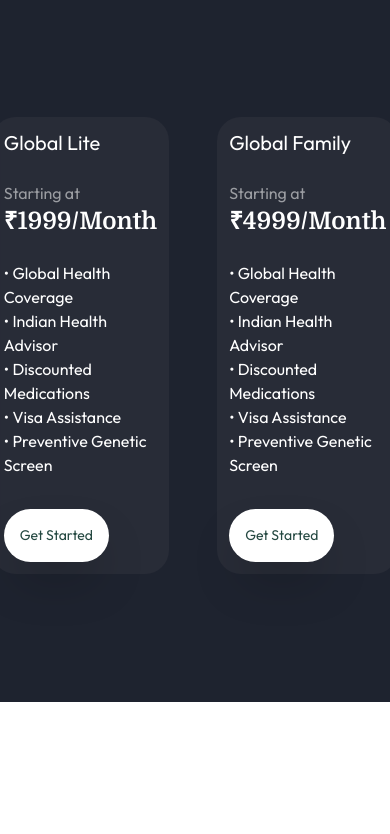
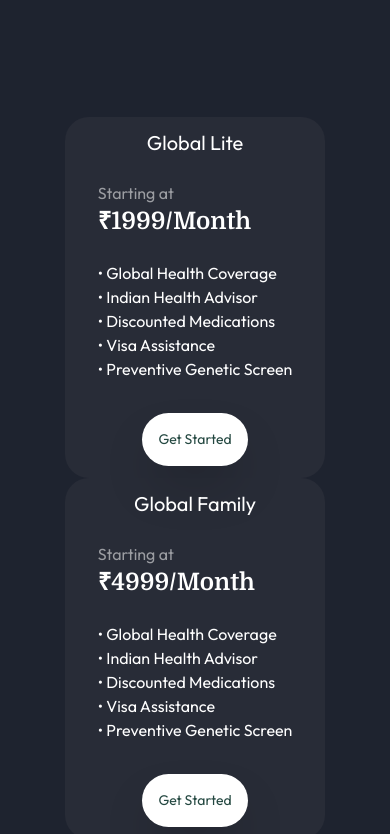
Before and after one commit to utkarsh125/project-hale, a React (Vite) app: page / in a window 390 px wide. Shown: the part 3170-4004 px from the top of the page. Built offline with nearby package versions, Linux system fonts and the light colour scheme.

Commit message:
fixed pricing and doctor responsiveness

```diff
--- a/src/components/Header/Header.jsx
+++ b/src/components/Header/Header.jsx
@@ -18,7 +18,7 @@ const Header = () => {
           <div className='hidden lg:w-[1050px] lg:h-[640pz] lg:flex '>
             <img src={doctor} alt="" className='mt-8 pt-10 z-[1]'/>
             {/* Overlapping image */}
-            <img src={patient} alt="" className='w-1/5 rounded-lg right-36 top-28 z-[2] absolute'/>
+            <img src={patient} alt="" className='w-1/4 right-2 top-12 rounded-lg md:right-10 md:top-16 z-[2] absolute'/>
           </div>
         </div>
     </div>
--- a/src/components/pricing/Pricing.jsx
+++ b/src/components/pricing/Pricing.jsx
@@ -14,9 +14,9 @@ const Pricing = () => {
         </p>
       </div>
 
-      <div className="flex lg:flex-row md:flex-col sm:flex-col w-[100%] justify-center mt-[6rem]">
-        <div className="ml-[1.5rem] mr-[1.5rem] sm:mb-4"><GlobalLite /></div>
-        <div className="mr-[1.5rem] ml-[1.5rem] sm:mt-4"><GlobalFamily /></div>
+      <div className="flex lg:flex-row flex-col w-[100%] justify-center mt-24">
+        <div className="mx-auto w-2/3 lg:w-auto lg:ml-6 lg:mr-6 sm:mb-12"><GlobalLite /></div>
+        <div className="mx-auto w-2/3 lg:w-auto lg:mr-6 lg:ml-6 sm:mb-4"><GlobalFamily /></div>
       </div>
     </section>
   );
--- a/src/components/pricing/priceCards/GlobalFamily.jsx
+++ b/src/components/pricing/priceCards/GlobalFamily.jsx
@@ -1,6 +1,6 @@
 const GlobalFamily = () => {
   return (
-    <div className='flex flex-col bg-[#C8BFBF0F] p-3 lg:p-[4rem] lg:pb-[2rem] lg:pr-[9rem] rounded-[1.5rem] font-outfit text-[#fff]'>
+    <div className='flex flex-col bg-[#C8BFBF0F] p-3 lg:p-[4rem] lg:pb-[2rem] lg:pr-[9rem] rounded-[1.5rem] font-outfit text-[#fff] items-center'>
       <h3 className='text-xl pb-6'>Global Family</h3>
       <div className='flex flex-col'>
         <p className='text-[#ffffff89]'>Starting at</p>
@@ -14,7 +14,7 @@ const GlobalFamily = () => {
         </ul>
 
         <div>
-        <button type='button' className='bg-[#fff] text-[#244841] rounded-full text-[14px] p-4 flex mt-5 shadow-2xl'>Get Started</button>
+        <button type='button' className='bg-[#fff] text-[#244841] rounded-full text-[14px] p-4 flex mt-5 shadow-2xl mx-auto'>Get Started</button>
         </div>
 
       </div>
--- a/src/components/pricing/priceCards/GlobalLite.jsx
+++ b/src/components/pricing/priceCards/GlobalLite.jsx
@@ -1,8 +1,6 @@
-import React from 'react'
-
 const GlobalLite = () => {
   return (
-    <div className='flex flex-col bg-[#C8BFBF0F] p-3 lg:p-[4rem] lg:pb-[2rem] lg:pr-[9rem] rounded-[1.5rem] font-outfit text-[#fff]'>
+    <div className='flex flex-col bg-[#C8BFBF0F] p-3 lg:p-[4rem] lg:pb-[2rem] lg:pr-[9rem] rounded-[1.5rem] font-outfit text-[#fff] items-center'>
       <h3 className='text-xl pb-6'>Global Lite</h3>
       <div className='flex flex-col'>
         <p className='text-[#ffffff89]'>Starting at</p>
@@ -16,7 +14,7 @@ const GlobalLite = () => {
         </ul>
 
         <div>
-        <button type='button' className='bg-[#fff] text-[#244841] rounded-full text-[14px] p-4 flex mt-5 shadow-2xl'>Get Started</button>
+        <button type='button' className='bg-[#fff] text-[#244841] rounded-full text-[14px] p-4 flex mt-5 shadow-2xl mx-auto'>Get Started</button>
         </div>
 
       </div>
```
